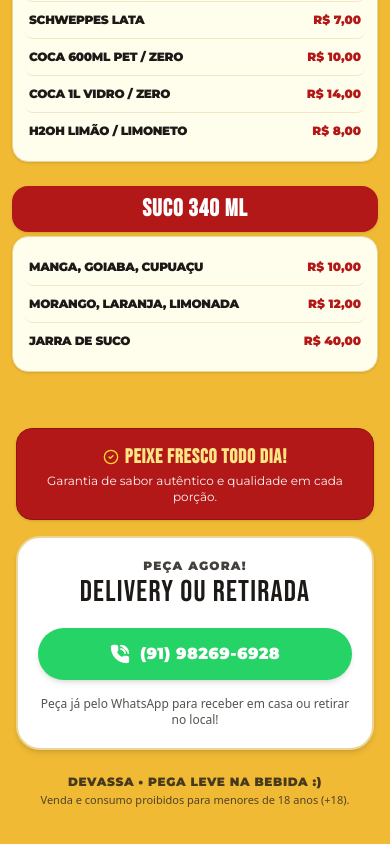
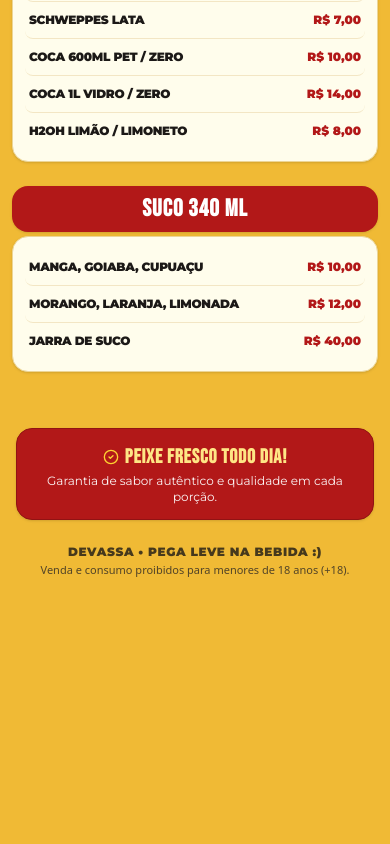
Before and after one commit to Bremer-X/Peixaria-Mancha, a React (Vite) app in the folder bio/cardapio/: page / in a window 390 px wide. Shown: the part 4473-5317 px from the top of the page. After the commit the page ends 5100 px from the top, so only its background shows below. Built offline with nearby package versions, Linux system fonts and the light colour scheme.

Commit message:
remover campo delivery e retirada do rodape do cardapio

```diff
--- a/bio/cardapio/src/components/FooterBanner.tsx
+++ b/bio/cardapio/src/components/FooterBanner.tsx
@@ -1,9 +1,7 @@
-import { CheckCircle2, PhoneCall } from 'lucide-react';
+import { CheckCircle2 } from 'lucide-react';
 import { RESTAURANT_INFO } from '../data/menuData';
 
 export default function FooterBanner() {
-  const whatsappUrl = `https://wa.me/${RESTAURANT_INFO.whatsapp}?text=Olá,%20gostaria%20de%20fazer%20um%20pedido%20na%20Peixaria%20Mancha!`;
-
   return (
     <footer className="w-full max-w-3xl mx-auto px-4 pb-12 pt-4 space-y-4 text-center">
       {/* Red/Golden Fresh Fish Banner */}
@@ -22,40 +20,6 @@ export default function FooterBanner() {
         </p>
       </div>
 
-      {/* WhatsApp Call to Action Box */}
-      <div
-        id="delivery-card-box"
-        className="bg-white rounded-3xl p-5 sm:p-6 shadow-md border-2 border-[#ecd596] space-y-3"
-      >
-        <div>
-          <span className="font-montserrat font-black text-xs uppercase tracking-widest text-stone-700 block">
-            PEÇA AGORA!
-          </span>
-          <h3 className="font-bebas text-3xl sm:text-4xl text-stone-900 tracking-wide uppercase leading-tight">
-            DELIVERY OU RETIRADA
-          </h3>
-        </div>
-
-        {/* WhatsApp Green Action Button */}
-        <div className="pt-1">
-          <a
-            id="footer-whatsapp-cta"
-            href={whatsappUrl}
-            target="_blank"
-            rel="noopener noreferrer"
-            className="w-full max-w-md mx-auto inline-flex items-center justify-center gap-2.5 bg-[#25D366] hover:bg-[#20ba59] active:scale-98 text-white py-3.5 px-6 rounded-full font-montserrat font-black text-base sm:text-lg tracking-wide shadow-md transition-all group"
-          >
-            {/* WhatsApp Phone Icon */}
-            <PhoneCall className="w-5 h-5 fill-white group-hover:rotate-12 transition-transform" />
-            <span>{RESTAURANT_INFO.phoneFormatted}</span>
-          </a>
-        </div>
-
-        <p className="text-xs sm:text-sm text-stone-600 font-medium max-w-md mx-auto pt-1">
-          Peça já pelo WhatsApp para receber em casa ou retirar no local!
-        </p>
-      </div>
-
       {/* Alcohol Warning & Legal Notice */}
       <div className="pt-2 text-stone-900/80">
         <p className="font-montserrat font-black text-xs uppercase tracking-wider">
```
Also changed, not shown: 1 other file (tests, documents, lock files or other folders).
